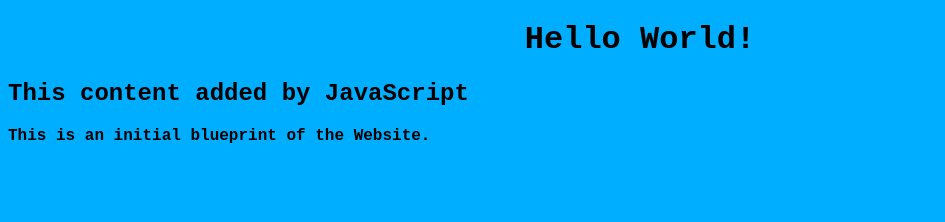
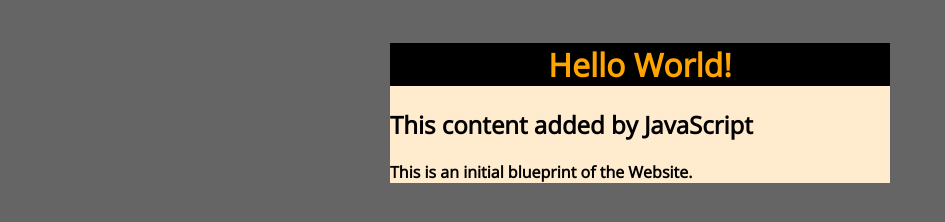
Before and after one commit to CodeHunt101/german-trip-project-phase-0, a plain HTML site: page index.html in a window 1280 px wide. Shown: the whole page, without its empty margins (0-945 px from the left). Drawn offline with nearby package versions, Linux system fonts and the light colour scheme.

Commit message:
Add some  styles

```diff
--- a/index.html
+++ b/index.html
@@ -1,12 +1,15 @@
 <!DOCTYPE html>
 <html lang="en">
   <head>
+    <link href="https://fonts.googleapis.com/css2?family=Open+Sans&display=swap" rel="stylesheet">
     <link rel="stylesheet" href="style.css">
     <title>My Website</title>
   </head>
   <body>
-    <h1>Hello World!</h1>
-    <script src = "script.js"></script>
-    <p><strong>This is an initial blueprint of the Website.</strong></p>
-  </body>
+    <div class = "container">
+      <h1>Hello World!</h1>
+      <script src = "script.js"></script>
+      <p><strong>This is an initial blueprint of the Website.</strong></p>
+    </div>
+    </body>
 </html>
--- a/script.js
+++ b/script.js
@@ -1,4 +1,4 @@
 const h2 = document.createElement('h2');
 h2.textContent = 'This content added by JavaScript';
 
-document.querySelector('body').appendChild(h2)
+document.querySelector('div.container').appendChild(h2)
--- a/style.css
+++ b/style.css
@@ -1,10 +1,18 @@
 body {
-  background-color: rgb(0, 174, 255);
-  font-family: 'Courier New', Courier, monospace;
-  text-align: left;
+  background-color: rgb(102, 101, 101);
+  font-family: 'Open Sans', sans-serif;
+  display:inline;
+}
+
+div {
+  background-color: blanchedalmond;
+  width: 500px;
+  display:block;
+  margin: 0 auto;
 }
 
 h1 {
-  font-family: 'Courier New', Courier, monospace;
   text-align: center;
+  background-color: black;
+  color: orange ;
 }
```
